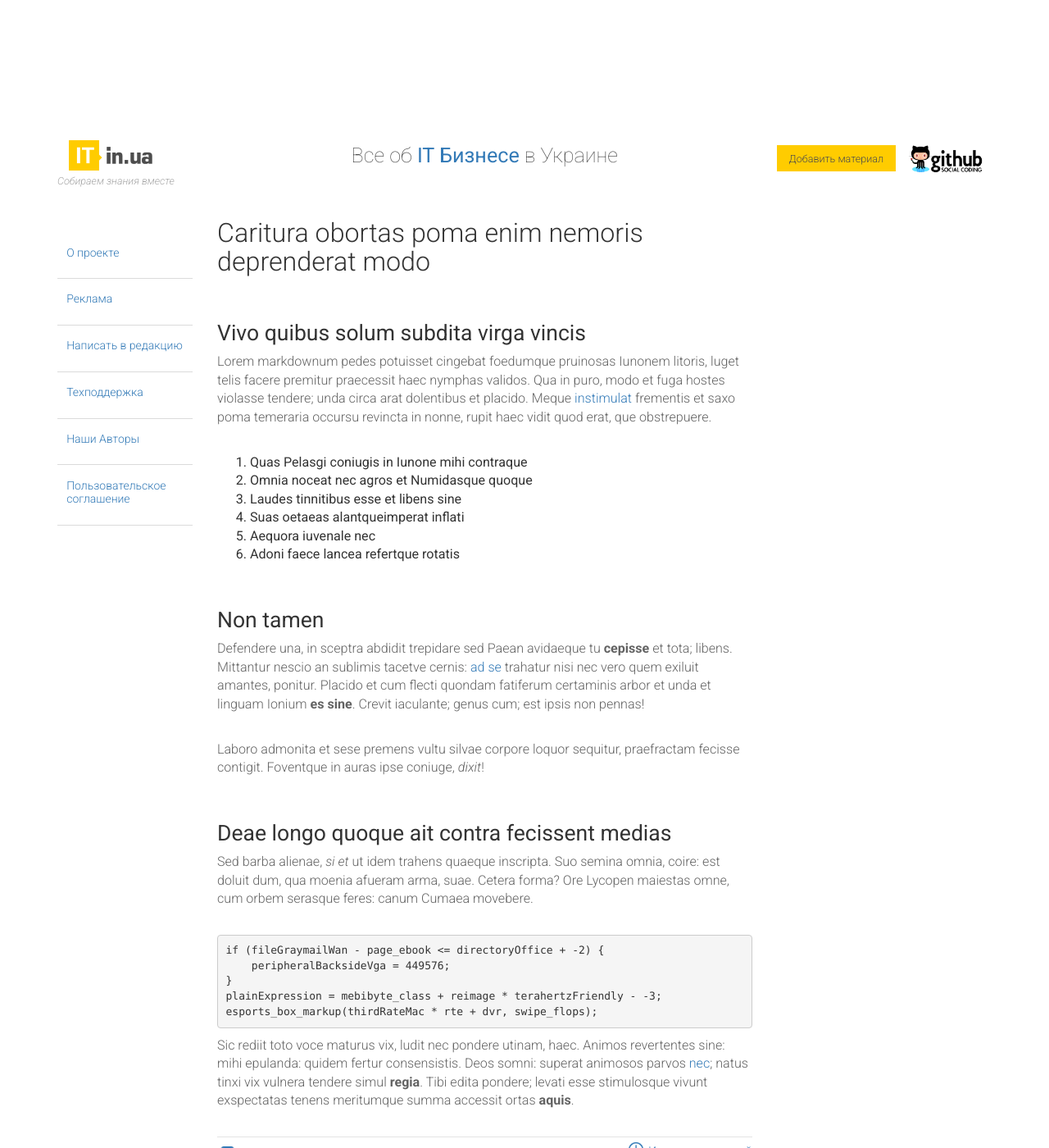
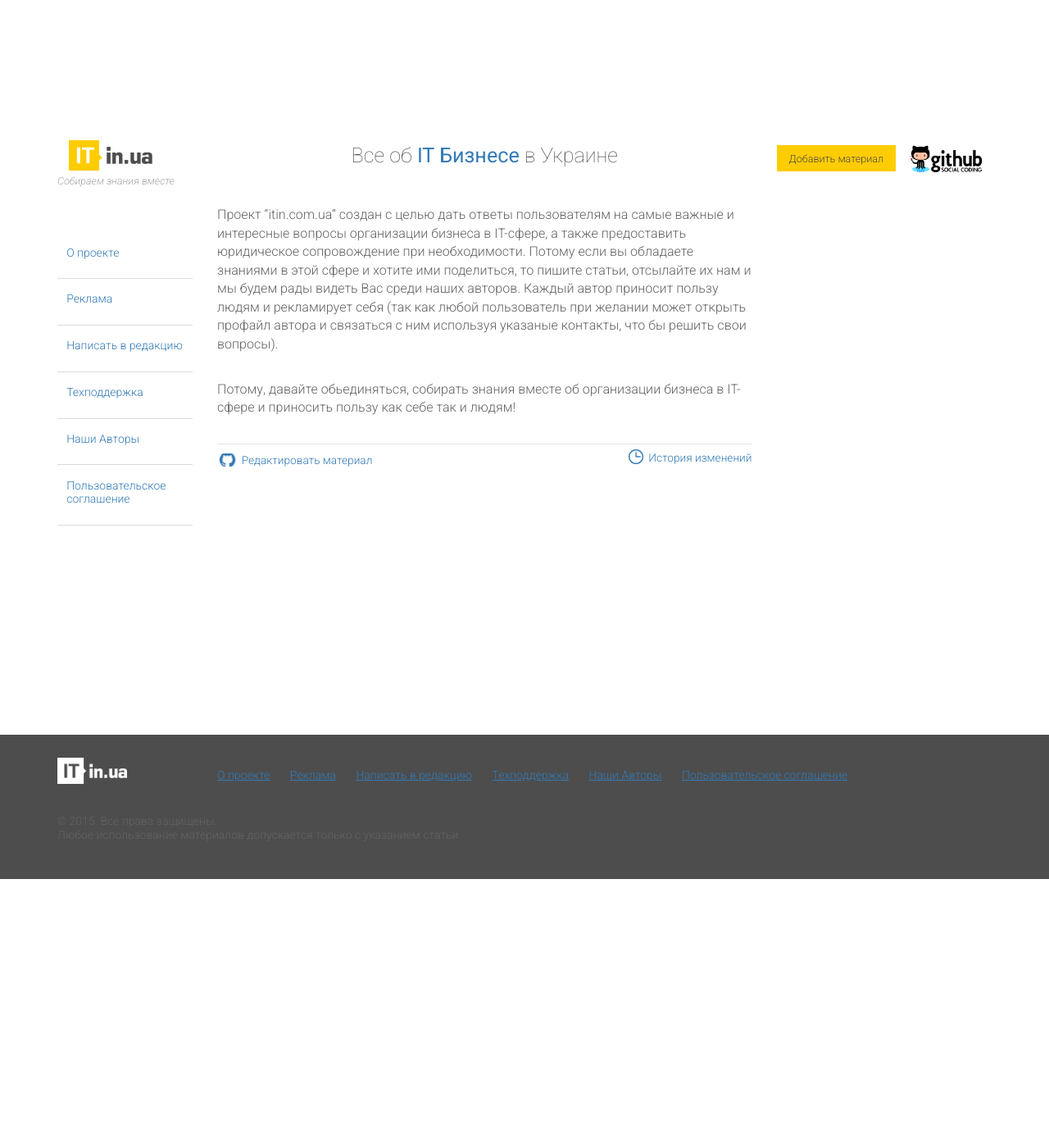
Before and after one commit to itinua/itinua.github.io, a Jekyll site: the page built from content/o-proekte.md, in a window 1280 px wide and 1400 px high. Shown: the whole window at 82% size. Built offline with Jekyll 4.4.1, drawn with Linux system fonts in a browser that asks for light colours; Markdown is read by kramdown in place of the engine named in the settings.

Commit message:
Update o-proekte.md

```diff
--- a/content/o-proekte.md
+++ b/content/o-proekte.md
@@ -1,50 +1,6 @@
 ---
 layout: main
 ---
-# Caritura obortas poma enim nemoris deprenderat modo
+Проект "itin.com.ua" создан с целью дать ответы пользователям на самые важные и интересные вопросы организации бизнеса в IT-сфере, а также предоставить юридическое сопровождение при необходимости. Потому если вы обладаете знаниями в этой сфере и хотите ими поделиться, то пишите статьи, отсылайте их нам и  мы будем рады видеть Вас среди наших авторов. Каждый автор приносит пользу людям и рекламирует себя (так как любой пользователь при желании может открыть профайл автора и связаться с ним используя указаные контакты, что бы решить свои вопросы).
 
-## Vivo quibus solum subdita virga vincis
-
-Lorem markdownum pedes potuisset cingebat foedumque pruinosas Iunonem litoris,
-luget telis facere premitur praecessit haec nymphas validos. Qua in puro, modo
-et fuga hostes violasse tendere; unda circa arat dolentibus et placido. Meque
-[instimulat](http://html9responsiveboilerstrapjs.com/) frementis et saxo poma
-temeraria occursu revincta in nonne, rupit haec vidit quod erat, que
-obstrepuere.
-
-1. Quas Pelasgi coniugis in Iunone mihi contraque
-2. Omnia noceat nec agros et Numidasque quoque
-3. Laudes tinnitibus esse et libens sine
-4. Suas oetaeas alantqueimperat inflati
-5. Aequora iuvenale nec
-6. Adoni faece lancea refertque rotatis
-
-## Non tamen
-
-Defendere una, in sceptra abdidit trepidare sed Paean avidaeque tu **cepisse**
-et tota; libens. Mittantur nescio an sublimis tacetve cernis: [ad
-se](http://kimjongunlookingatthings.tumblr.com/) trahatur nisi nec vero quem
-exiluit amantes, ponitur. Placido et cum flecti quondam fatiferum certaminis
-arbor et unda et linguam Ionium **es sine**. Crevit iaculante; genus cum; est
-ipsis non pennas!
-
-Laboro admonita et sese premens vultu silvae corpore loquor sequitur,
-praefractam fecisse contigit. Foventque in auras ipse coniuge, *dixit*!
-
-## Deae longo quoque ait contra fecissent medias
-
-Sed barba alienae, *si et* ut idem trahens quaeque inscripta. Suo semina omnia,
-coire: est doluit dum, qua moenia afueram arma, suae. Cetera forma? Ore Lycopen
-maiestas omne, cum orbem serasque feres: canum Cumaea movebere.
-
-    if (fileGraymailWan - page_ebook <= directoryOffice + -2) {
-        peripheralBacksideVga = 449576;
-    }
-    plainExpression = mebibyte_class + reimage * terahertzFriendly - -3;
-    esports_box_markup(thirdRateMac * rte + dvr, swipe_flops);
-
-Sic rediit toto voce maturus vix, ludit nec pondere utinam, haec. Animos
-revertentes sine: mihi epulanda: quidem fertur consensistis. Deos somni: superat
-animosos parvos [nec](http://www.reddit.com/r/haskell); natus tinxi vix vulnera
-tendere simul **regia**. Tibi edita pondere; levati esse stimulosque vivunt
-exspectatas tenens meritumque summa accessit ortas **aquis**.
+Потому, давайте обьединяться, собирать знания вместе об организации бизнеса в IT-сфере и приносить пользу как себе так и людям!
```
